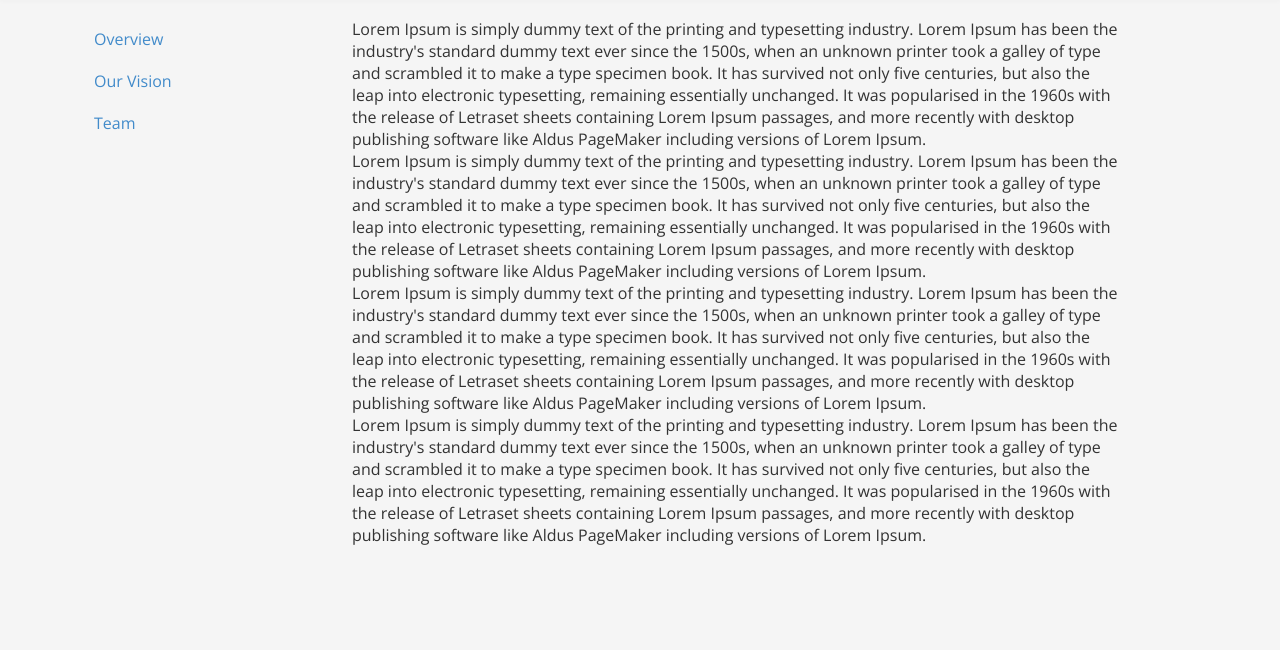
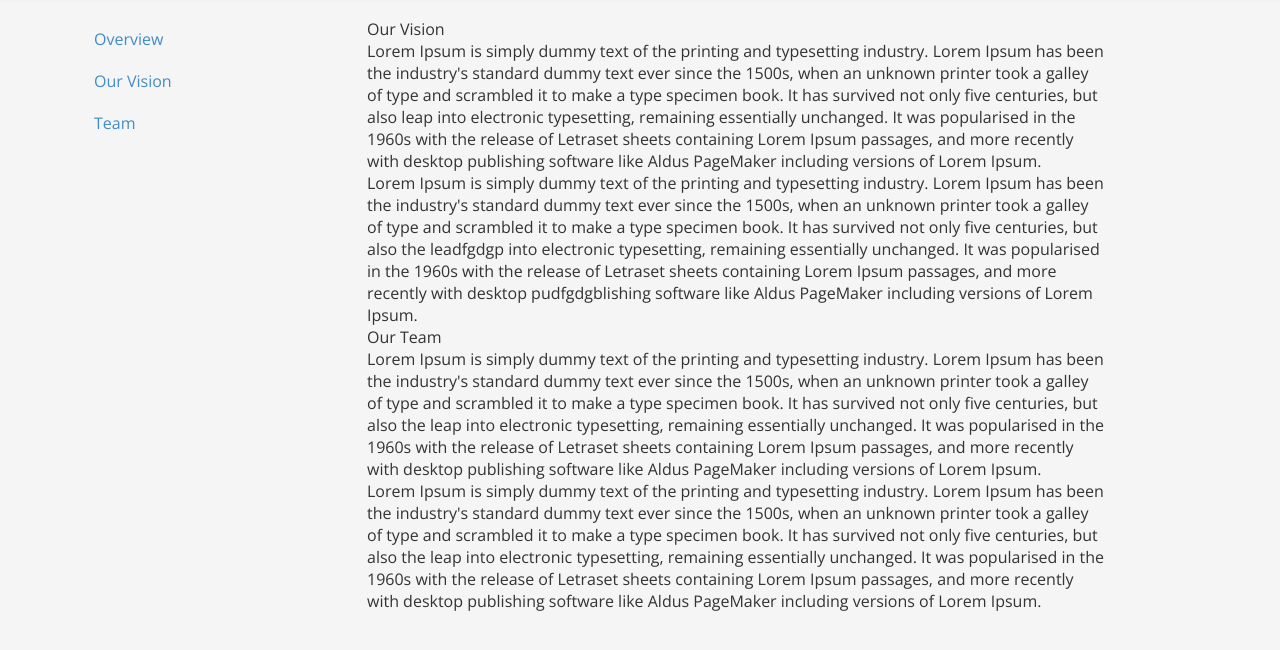
Before and after one commit to lnr91/dealmobwebsite, a plain HTML site: page about.html in a window 1280 px wide. Shown: the part 64-714 px from the top of the page. Drawn offline with nearby package versions, Linux system fonts and the light colour scheme.

Commit message:
some change

```diff
--- a/about.html
+++ b/about.html
@@ -60,9 +60,9 @@
                         <ul class="nav ">
                             <li class="active"><a href="#">Overview</a>
                             </li>
-                            <li><a href="#">Our Vision</a>
+                            <li><a href="#vision">Our Vision</a>
                             </li>
-                            <li><a href="#">Team</a>
+                            <li><a href="#team">Team</a>
                             </li>
                         </ul>
 
@@ -70,13 +70,18 @@
                     <div class="col-xs-8 main">
 
                         <div id='vision' class="row">
+                            <div class='col-xs-12'>
+                            <h3> Our Vision </h3>
+                            <p>Lorem Ipsum is simply dummy text of the printing and typesetting industry. Lorem Ipsum has been the industry's standard dummy text ever since the 1500s, when an unknown printer took a galley of type and scrambled it to make a type specimen book. It has survived not only five centuries, but also <thead></thead> leap into electronic typesetting, remaining essentially unchanged. It was popularised in the 1960s with the release of Letraset sheets containing Lorem Ipsum passages, and more recently with desktop publishing software like Aldus PageMaker including versions of Lorem Ipsum.</p>
+                            <p>Lorem Ipsum is simply dummy text of the printing and typesetting industry. Lorem Ipsum has been the industry's standard dummy text ever since the 1500s, when an unknown printer took a galley of type and scrambled it to make a type specimen book. It has survived not only five centuries, but also the leadfgdgp into electronic typesetting, remaining essentially unchanged. It was popularised in the 1960s with the release of Letraset sheets containing Lorem Ipsum passages, and more recently with desktop pudfgdgblishing software like Aldus PageMaker including versions of Lorem Ipsum.</p>
+                        </div></div>
+                        <div id='team' class="row">
+                           <div class='col-xs-12'>
+
+                            <h3> Our Team </h3>
                             <p>Lorem Ipsum is simply dummy text of the printing and typesetting industry. Lorem Ipsum has been the industry's standard dummy text ever since the 1500s, when an unknown printer took a galley of type and scrambled it to make a type specimen book. It has survived not only five centuries, but also the leap into electronic typesetting, remaining essentially unchanged. It was popularised in the 1960s with the release of Letraset sheets containing Lorem Ipsum passages, and more recently with desktop publishing software like Aldus PageMaker including versions of Lorem Ipsum.</p>
                             <p>Lorem Ipsum is simply dummy text of the printing and typesetting industry. Lorem Ipsum has been the industry's standard dummy text ever since the 1500s, when an unknown printer took a galley of type and scrambled it to make a type specimen book. It has survived not only five centuries, but also the leap into electronic typesetting, remaining essentially unchanged. It was popularised in the 1960s with the release of Letraset sheets containing Lorem Ipsum passages, and more recently with desktop publishing software like Aldus PageMaker including versions of Lorem Ipsum.</p>
-                        </div>
-                        <div id='team' class="row">
-                            <p>Lorem Ipsum is simply dummy text of the printing and typesetting industry. Lorem Ipsum has been the industry's standard dummy text ever since the 1500s, when an unknown printer took a galley of type and scrambled it to make a type specimen book. It has survived not only five centuries, but also the leap into electronic typesetting, remaining essentially unchanged. It was popularised in the 1960s with the release of Letraset sheets containing Lorem Ipsum passages, and more recently with desktop publishing software like Aldus PageMaker including versions of Lorem Ipsum.</p>
-                            <p>Lorem Ipsum is simply dummy text of the printing and typesetting industry. Lorem Ipsum has been the industry's standard dummy text ever since the 1500s, when an unknown printer took a galley of type and scrambled it to make a type specimen book. It has survived not only five centuries, but also the leap into electronic typesetting, remaining essentially unchanged. It was popularised in the 1960s with the release of Letraset sheets containing Lorem Ipsum passages, and more recently with desktop publishing software like Aldus PageMaker including versions of Lorem Ipsum.</p>
-                        </div>
+                        </div></div>
                     </div>
                 </div>
                 <div class="clear"></div>
```
